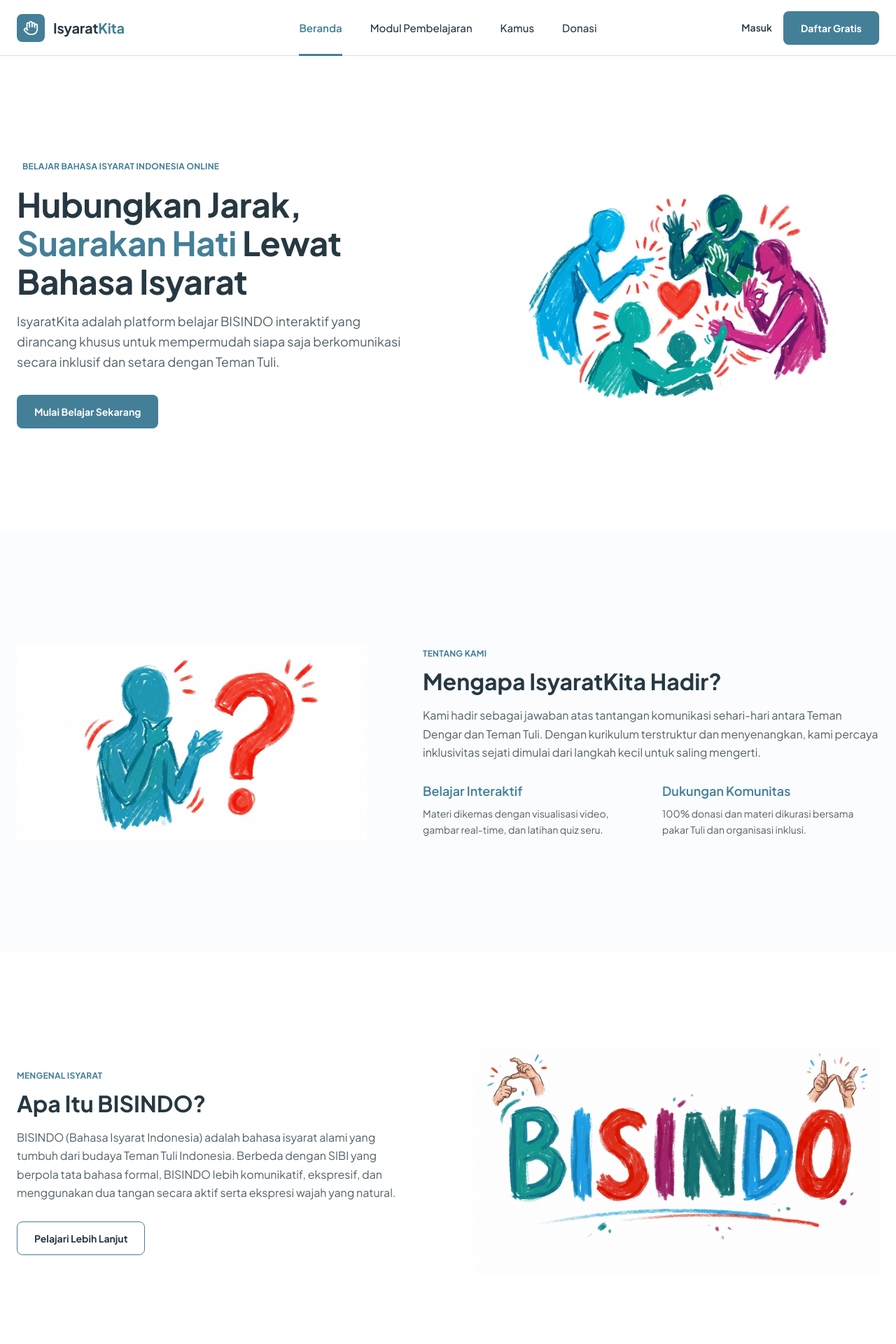
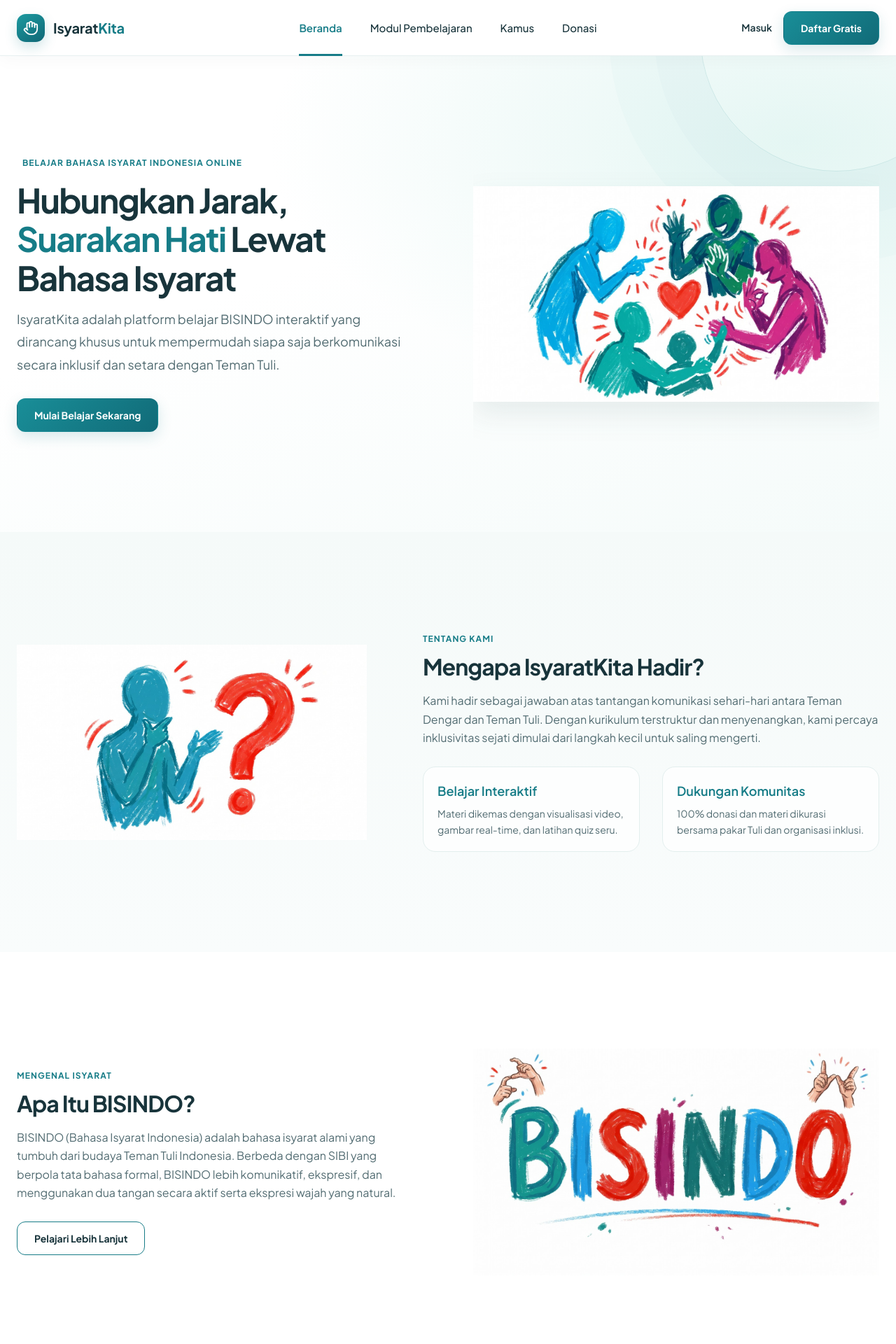
Before and after one commit to Kasih-code/PERWEB_IsyaratKita, a Laravel app: page / in a window 1280 px wide. Shown: the top 1920 px of the page at 70% size. Run offline with Laravel 12, Linux system fonts and the light colour scheme; data that the repository does not hold is empty.

Commit message:
feat(ui): menambahkan interaktivitas dan animasi website BISINDO

```diff
--- /dev/null
+++ b/public/css/neww.css
@@ -0,0 +1,450 @@
+
+/* IsyaratKita — penyegaran visual non-invasif.
+   Tidak mengubah logika aplikasi.
+*/
+
+/* =========================================
+   1. VARIABEL WARNA & DESAIN
+========================================= */
+
+:root {
+    --warna-primer: #167c87;
+    --warna-primer-gelap: #0d626c;
+    --warna-lembut: #e0f5f3;
+    --warna-latar-alt: #f5faf9;
+    --warna-teks: #18343b;
+    --warna-teks-redup: #526c72;
+    --warna-teks-halus: #677d81;
+    --warna-garis: #dbe8e7;
+
+    --radius-tombol: 12px;
+    --radius-kartu: 22px;
+
+    --bayangan-kartu: 0 12px 35px rgba(22, 87, 93, .07);
+}
+
+
+/* =========================================
+   2. PENGATURAN DASAR
+========================================= */
+
+body {
+    background: #fff;
+}
+
+::selection {
+    background: #c4edeb;
+    color: #17424a;
+}
+
+
+/* =========================================
+   3. NAVBAR & LOGO
+========================================= */
+
+.navbar {
+    background: rgba(255, 255, 255, .92);
+    backdrop-filter: blur(16px);
+    -webkit-backdrop-filter: blur(16px);
+
+    border-bottom-color: rgba(29, 110, 115, .10);
+    box-shadow: 0 4px 24px rgba(22, 58, 65, .035);
+}
+
+.navbar__tautan {
+    transition: color .2s ease, border-color .2s ease;
+}
+
+.logo__ikon {
+    border-radius: 13px;
+    background: linear-gradient(145deg, #1c9aa0, #106775);
+    box-shadow: 0 7px 18px rgba(22, 124, 135, .20);
+}
+
+
+/* =========================================
+   4. TOMBOL
+========================================= */
+
+.tombol {
+    transition:
+        transform .22s ease,
+        box-shadow .22s ease,
+        background-color .22s ease,
+        border-color .22s ease,
+        color .22s ease;
+}
+
+.tombol--primer {
+    background: linear-gradient(135deg, #198e98, #116b78);
+    box-shadow: 0 7px 20px rgba(21, 119, 131, .16);
+}
+
+.tombol:not(:disabled):hover {
+    transform: translateY(-2px);
+}
+
+.tombol--primer:not(:disabled):hover {
+    box-shadow: 0 11px 28px rgba(21, 119, 131, .28);
+}
+
+.tombol:active:not(:disabled) {
+    transform: translateY(0) scale(.985);
+}
+
+
+/* =========================================
+   5. HERO SECTION
+========================================= */
+
+.hero {
+    position: relative;
+    isolation: isolate;
+    overflow: hidden;
+
+    background:
+        radial-gradient(
+            ellipse at 89% 18%,
+            rgba(174, 228, 219, .32),
+            transparent 47%
+        ),
+        linear-gradient(
+            160deg,
+            #fff 40%,
+            #f5fbfa 100%
+        );
+}
+
+.hero::before {
+    content: '';
+    position: absolute;
+    z-index: -1;
+
+    width: 390px;
+    height: 390px;
+    top: -225px;
+    right: -110px;
+
+    border: 1px solid rgba(43, 142, 148, .16);
+    border-radius: 50%;
+
+    box-shadow:
+        0 0 0 65px rgba(42, 144, 150, .025),
+        0 0 0 130px rgba(42, 144, 150, .018);
+
+    pointer-events: none;
+}
+
+.hero__judul {
+    letter-spacing: -.035em;
+    text-wrap: balance;
+}
+
+.hero__teks {
+    line-height: 1.8;
+}
+
+.hero__gambar img {
+    filter: drop-shadow(0 18px 20px rgba(19, 65, 70, .09));
+
+    transition:
+        transform .6s cubic-bezier(.2, .8, .2, 1);
+}
+
+.hero__gambar:hover img {
+    transform: translateY(-6px) scale(1.015);
+}
+
+
+/* =========================================
+   6. JUDUL & SECTION
+========================================= */
+
+.label-kecil {
+    letter-spacing: .09em;
+}
+
+.judul-seksi {
+    letter-spacing: -.03em;
+    text-wrap: balance;
+}
+
+.seksi--alt {
+    background: linear-gradient(
+        180deg,
+        #f5faf9,
+        #f9fcfc
+    );
+}
+
+
+/* =========================================
+   7. KARTU & MODUL
+========================================= */
+
+.kartu,
+.kartu-modul,
+.kartu-kata,
+.kartu-huruf,
+.baris-modul,
+.donasi-kartu {
+    transition:
+        transform .25s ease,
+        box-shadow .25s ease,
+        border-color .25s ease;
+}
+
+.kartu-modul,
+.kartu-kata,
+.kartu-huruf,
+.baris-modul,
+.donasi-kartu {
+    box-shadow: var(--bayangan-kartu);
+}
+
+.kartu-modul:hover,
+.kartu-kata:hover,
+.kartu-huruf:hover,
+.baris-modul:hover {
+    transform: translateY(-5px);
+
+    box-shadow:
+        0 20px 45px rgba(18, 84, 91, .13);
+
+    border-color: rgba(26, 135, 142, .25);
+}
+
+.gambar-placeholder {
+    transition: box-shadow .25s ease;
+}
+
+
+/* =========================================
+   8. GAMBAR & BAGIAN TENTANG
+========================================= */
+
+.tentang__gambar img,
+.bisindo__gambar img {
+    transition: transform .45s ease;
+}
+
+.tentang__gambar:hover img,
+.bisindo__gambar:hover img {
+    transform: scale(1.025);
+}
+
+.tentang__fitur > div {
+    padding: 20px;
+
+    border: 1px solid #e3efee;
+    border-radius: 18px;
+
+    background: rgba(255, 255, 255, .76);
+
+    transition:
+        transform .2s ease,
+        box-shadow .2s ease;
+}
+
+.tentang__fitur > div:hover {
+    transform: translateY(-3px);
+    box-shadow: var(--bayangan-kartu);
+}
+
+
+/* =========================================
+   9. INPUT, FORM & PENCARIAN
+========================================= */
+
+.input,
+.pencarian__input,
+textarea,
+select {
+    transition:
+        border-color .2s ease,
+        box-shadow .2s ease;
+}
+
+.input:focus,
+.pencarian__input:focus,
+textarea:focus-visible,
+select:focus-visible {
+    border-color: var(--warna-primer);
+
+    box-shadow:
+        0 0 0 4px rgba(22, 124, 135, .11);
+
+    outline: none;
+}
+
+
+/* =========================================
+   10. TOMBOL NOMINAL DONASI
+========================================= */
+
+.nominal button {
+    border-radius: 12px;
+
+    transition:
+        background-color .2s ease,
+        border-color .2s ease,
+        transform .2s ease;
+}
+
+.nominal button:hover {
+    transform: translateY(-2px);
+}
+
+
+/* =========================================
+   11. FOOTER
+========================================= */
+
+.footer {
+    background: linear-gradient(
+        180deg,
+        #f9fcfc,
+        #eff8f7
+    );
+}
+
+.footer__sosial a {
+    transition:
+        transform .2s ease,
+        background-color .2s ease,
+        color .2s ease;
+}
+
+.footer__sosial a:hover {
+    transform: translateY(-3px);
+}
+
+
+/* =========================================
+   12. MODAL & ANIMASI
+========================================= */
+
+.modal {
+    box-shadow:
+        0 28px 78px rgba(15, 53, 62, .22);
+}
+
+.modal-latar.terbuka .modal {
+    animation:
+        ik-modal-in .25s cubic-bezier(.2, .8, .2, 1) both;
+}
+
+@keyframes ik-modal-in {
+    from {
+        opacity: 0;
+        transform: translateY(15px) scale(.985);
+    }
+
+    to {
+        opacity: 1;
+        transform: translateY(0) scale(1);
+    }
+}
+
+
+/* =========================================
+   13. INDIKATOR PROGRES SCROLL
+========================================= */
+
+.ik-progress {
+    position: fixed;
+    inset: 0 auto auto 0;
+    z-index: 120;
+
+    height: 3px;
+    width: 100%;
+
+    background: linear-gradient(
+        90deg,
+        #1b9fa2,
+        #72d2b1
+    );
+
+    transform: scaleX(0);
+    transform-origin: left;
+
+    pointer-events: none;
+}
+
+
+/* =========================================
+   14. ANIMASI REVEAL
+========================================= */
+
+.ik-reveal-ready {
+    opacity: 0;
+    transform: translateY(18px);
+
+    transition:
+        opacity .65s ease,
+        transform .65s cubic-bezier(.2, .8, .2, 1);
+}
+
+.ik-reveal-ready.ik-revealed {
+    opacity: 1;
+    transform: translateY(0);
+}
+
+
+/* =========================================
+   15. RESPONSIVE — TABLET
+========================================= */
+
+@media (max-width: 960px) {
+    .navbar__panel.terbuka {
+        box-shadow:
+            0 18px 35px rgba(23, 72, 78, .10);
+    }
+}
+
+
+/* =========================================
+   16. RESPONSIVE — MOBILE
+========================================= */
+
+@media (max-width: 560px) {
+    .hero::before {
+        width: 250px;
+        height: 250px;
+        top: -165px;
+    }
+
+    .tentang__fitur {
+        gap: 12px;
+    }
+
+    .tentang__fitur > div {
+        padding: 14px;
+    }
+
+    .hero__judul {
+        letter-spacing: -.025em;
+    }
+}
+
+
+/* =========================================
+   17. AKSESIBILITAS — REDUCED MOTION
+========================================= */
+
+@media (prefers-reduced-motion: reduce) {
+    .ik-reveal-ready {
+        opacity: 1;
+        transform: none;
+    }
+
+    .ik-progress {
+        display: none;
+    }
+
+    .hero__gambar img,
+    .tentang__gambar img,
+    .bisindo__gambar img {
+        transform: none !important;
+    }
+}
--- /dev/null
+++ b/public/js/new.js
@@ -0,0 +1,134 @@
+
+/*
+ * IsyaratKita — Enhancement Progresif
+ *
+ * Fitur:
+ * 1. Indikator progres scroll halaman.
+ * 2. Animasi kemunculan elemen saat scroll.
+ * 3. Dukungan aksesibilitas reduced motion.
+ *
+ * Tidak mengubah logika utama aplikasi.
+ */
+
+(function () {
+    'use strict';
+
+    // =========================================
+    // 1. PENGATURAN AKSESIBILITAS
+    // =========================================
+
+    if (window.matchMedia('(prefers-reduced-motion: reduce)').matches) {
+        return;
+    }
+
+
+    // =========================================
+    // 2. MEMBUAT INDIKATOR PROGRES SCROLL
+    // =========================================
+
+    var bar = document.createElement('div');
+
+    bar.className = 'ik-progress';
+    bar.setAttribute('aria-hidden', 'true');
+
+    document.body.appendChild(bar);
+
+
+    // =========================================
+    // 3. MENGHITUNG PROGRES SCROLL
+    // =========================================
+
+    var waiting = false;
+
+    function update() {
+        var max = document.documentElement.scrollHeight - window.innerHeight;
+
+        var p = max > 0
+            ? Math.min(1, Math.max(0, window.scrollY / max))
+            : 0;
+
+        bar.style.transform = 'scaleX(' + p + ')';
+
+        waiting = false;
+    }
+
+
+    // =========================================
+    // 4. EVENT SCROLL & RESIZE
+    // =========================================
+
+    window.addEventListener('scroll', function () {
+        if (!waiting) {
+            waiting = true;
+            window.requestAnimationFrame(update);
+        }
+    }, { passive: true });
+
+    window.addEventListener('resize', update, { passive: true });
+
+    update();
+
+
+    // =========================================
+    // 5. MEMERIKSA DUKUNGAN INTERSECTION OBSERVER
+    // =========================================
+
+    if (!('IntersectionObserver' in window)) {
+        return;
+    }
+
+
+    // =========================================
+    // 6. MEMILIH ELEMEN YANG DIBERI ANIMASI
+    // =========================================
+
+    var targets = document.querySelectorAll(
+        '.hero__konten, ' +
+        '.hero__gambar, ' +
+        '.tentang__isi > *, ' +
+        '.bisindo__isi > *, ' +
+        '.kurikulum__kepala, ' +
+        '.kurikulum__daftar > *, ' +
+        '.ajakan .wadah'
+    );
+
+
+    // =========================================
+    // 7. MEMBUAT OBSERVER ANIMASI SCROLL
+    // =========================================
+
+    var observer = new IntersectionObserver(function (entries) {
+        entries.forEach(function (entry) {
+            if (!entry.isIntersecting) {
+                return;
+            }
+
+            entry.target.classList.add('ik-revealed');
+
+            observer.unobserve(entry.target);
+        });
+    }, {
+        threshold: 0.08,
+        rootMargin: '0px 0px 25px 0px'
+    });
+
+
+    // =========================================
+    // 8. MENGAKTIFKAN ANIMASI PADA ELEMEN
+    // =========================================
+
+    targets.forEach(function (el) {
+
+        // Jangan sembunyikan bagian yang sudah
+        // terlihat ketika halaman pertama dimuat.
+
+        if (el.getBoundingClientRect().top < window.innerHeight) {
+            return;
+        }
+
+        el.classList.add('ik-reveal-ready');
+
+        observer.observe(el);
+    });
+
+})();
--- a/resources/views/layouts/admin.blade.php
+++ b/resources/views/layouts/admin.blade.php
@@ -9,6 +9,8 @@
     @foreach (['dasar', 'admin'] as $berkasCss)
         <link rel="stylesheet" href="{{ asset("css/{$berkasCss}.css") }}?v={{ filemtime(public_path("css/{$berkasCss}.css")) }}">
     @endforeach
+{{-- Tambahan CSS dashboard admin --}}
+<link rel="stylesheet" href="{{ asset('css/tambah-admin.css') }}?v={{ filemtime(public_path('css/tambah-admin.css')) }}">
 </head>
 <body class="adm-badan">
 @php
--- a/resources/views/layouts/app.blade.php
+++ b/resources/views/layouts/app.blade.php
@@ -11,6 +11,8 @@
     @foreach (['dasar', 'komponen', 'halaman', 'user'] as $berkasCss)
         <link rel="stylesheet" href="{{ asset("css/{$berkasCss}.css") }}?v={{ filemtime(public_path("css/{$berkasCss}.css")) }}">
     @endforeach
+{{-- Tambahan CSS untuk tampilan baru --}}
+<link rel="stylesheet" href="{{ asset('css/neww.css') }}?v={{ filemtime(public_path('css/neww.css')) }}">
 </head>
 <body>
     @unless ($pratinjau ?? false)
@@ -39,5 +41,7 @@
 
     <script src="{{ asset('js/app.js') }}?v={{ filemtime(public_path('js/app.js')) }}" defer></script>
     <script src="{{ asset('js/user.js') }}?v={{ filemtime(public_path('js/user.js')) }}" defer></script>
+{{-- Tambahan JavaScript untuk animasi --}}
+<script src="{{ asset('js/new.js') }}?v={{ filemtime(public_path('js/new.js')) }}" defer></script>
 </body>
 </html>
```
Also changed, not shown: public/css/tambah-admin.css (added, +133 -0 lines).
